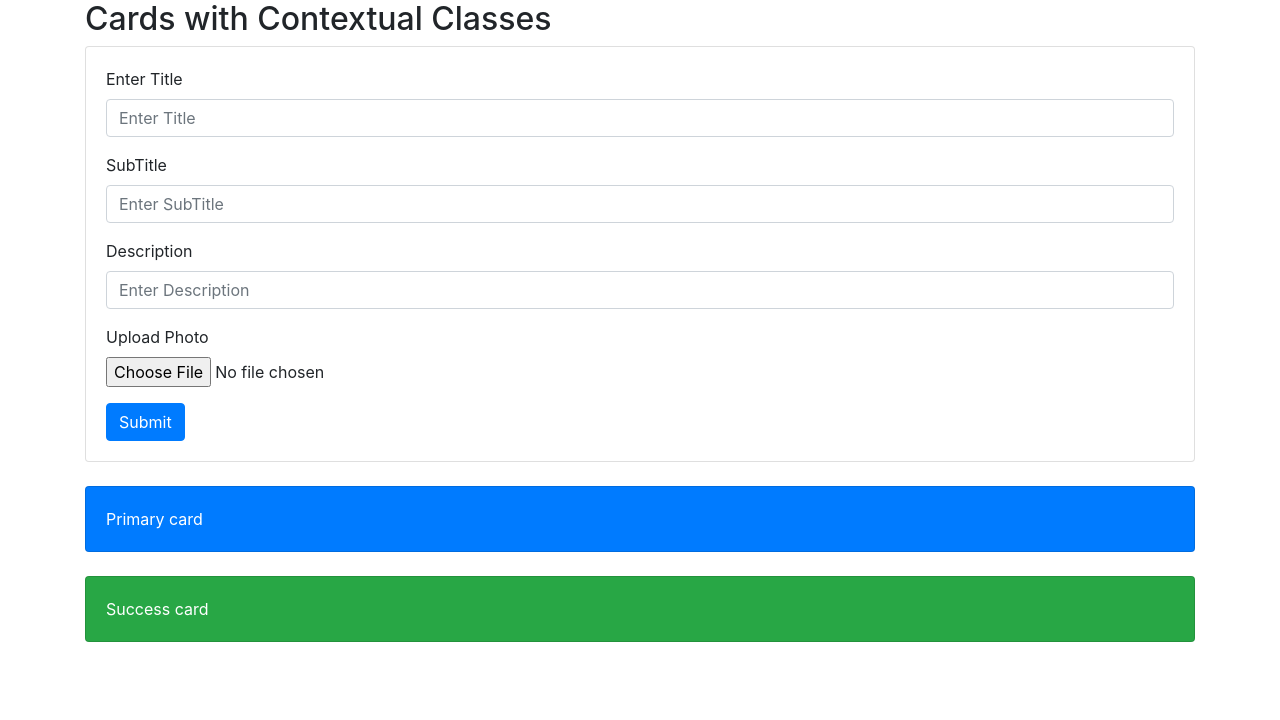
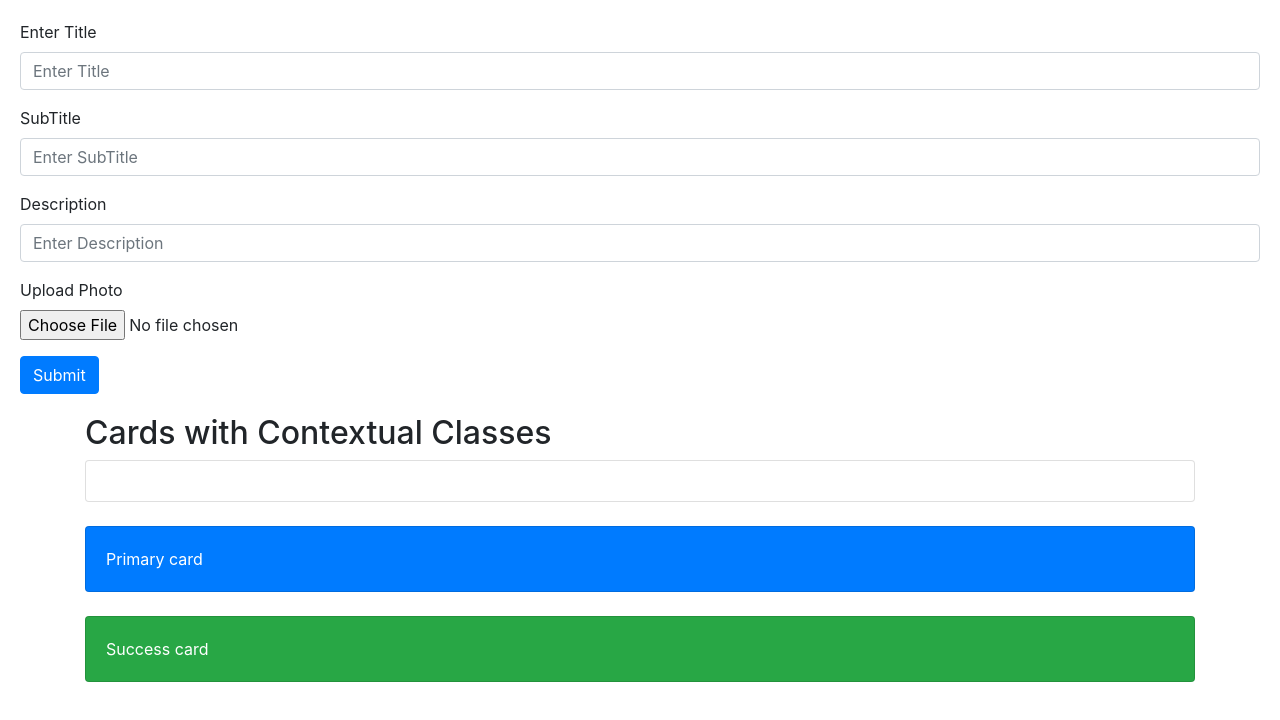
Before and after one commit to monirseccse/angular-taskOne, an Angular app in the folder task/: page / in a window 1280 px wide. Shown: the top 720 px of the page. Built offline with nearby package versions, Linux system fonts and the light colour scheme.

Commit message:
title validation done

```diff
--- a/task/src/app/app.component.css
+++ b/task/src/app/app.component.css
@@ -0,0 +1,4 @@
+.style{
+    margin: 10px;
+    padding: 10px;
+}
--- a/task/src/app/app.component.html
+++ b/task/src/app/app.component.html
@@ -1 +1,22 @@
+<form class="style">
+    <div class="form-group">
+      <label for="title">Enter Title</label>
+      <input type="text" class="form-control" id="title"  placeholder="Enter Title" (input)="Validate($event)">
+     <span *ngIf=" ValueOfTitle!=''&&ValueOfTitle.length<=10" >Min length must be 10</span>
+     <span *ngIf="ValueOfTitle.length>12" >Maxlength must be 12</span>
+    </div>
+    <div class="form-group">
+      <label for="SubTitle">SubTitle</label>
+      <input type="text" class="form-control" id="SubTitle" placeholder="Enter SubTitle">
+    </div>
+    <div class="form-group">
+        <label for="Description">Description</label>
+        <input type="text" class="form-control" id="Description" placeholder="Enter Description">
+      </div>
+    <div class="form-group">
+        <label for="Upload">Upload Photo</label>
+        <input type="file" class="form-control-file" accept=".png,.jpg" id="Upload">
+      </div>
+    <button type="submit" class="btn btn-primary">Submit</button>
+  </form>
 <app-card></app-card>
--- a/task/src/app/app.component.ts
+++ b/task/src/app/app.component.ts
@@ -1,10 +1,19 @@
-import { Component } from '@angular/core';
+import { Component ,Input, OnInit} from '@angular/core';
 
 @Component({
   selector: 'app-root',
   templateUrl: './app.component.html',
   styleUrls: ['./app.component.css']
 })
-export class AppComponent {
+export class AppComponent implements OnInit{
+  ngOnInit(): void {
+
+  }
   title = 'Task';
+  ValueOfTitle:string='';
+  Validate(evendta:any)
+  {
+    this.ValueOfTitle=(<HTMLInputElement>evendta.target).value;
+
+  }
 }
--- a/task/src/app/card/card.component.html
+++ b/task/src/app/card/card.component.html
@@ -15,26 +15,7 @@
   <h2>Cards with Contextual Classes</h2>
   <div class="card">
     <div class="card-body">
-        <form>
-            <div class="form-group">
-              <label for="title">Enter Title</label>
-              <input type="text" class="form-control" id="title"  placeholder="Enter Title">
 
-            </div>
-            <div class="form-group">
-              <label for="SubTitle">SubTitle</label>
-              <input type="text" class="form-control" id="SubTitle" placeholder="Enter SubTitle">
-            </div>
-            <div class="form-group">
-                <label for="Description">Description</label>
-                <input type="text" class="form-control" id="Description" placeholder="Enter Description">
-              </div>
-            <div class="form-group">
-                <label for="Upload">Upload Photo</label>
-                <input type="file" class="form-control-file" id="Upload">
-              </div>
-            <button type="submit" class="btn btn-primary">Submit</button>
-          </form>
     </div>
   </div>
   <br>
```
